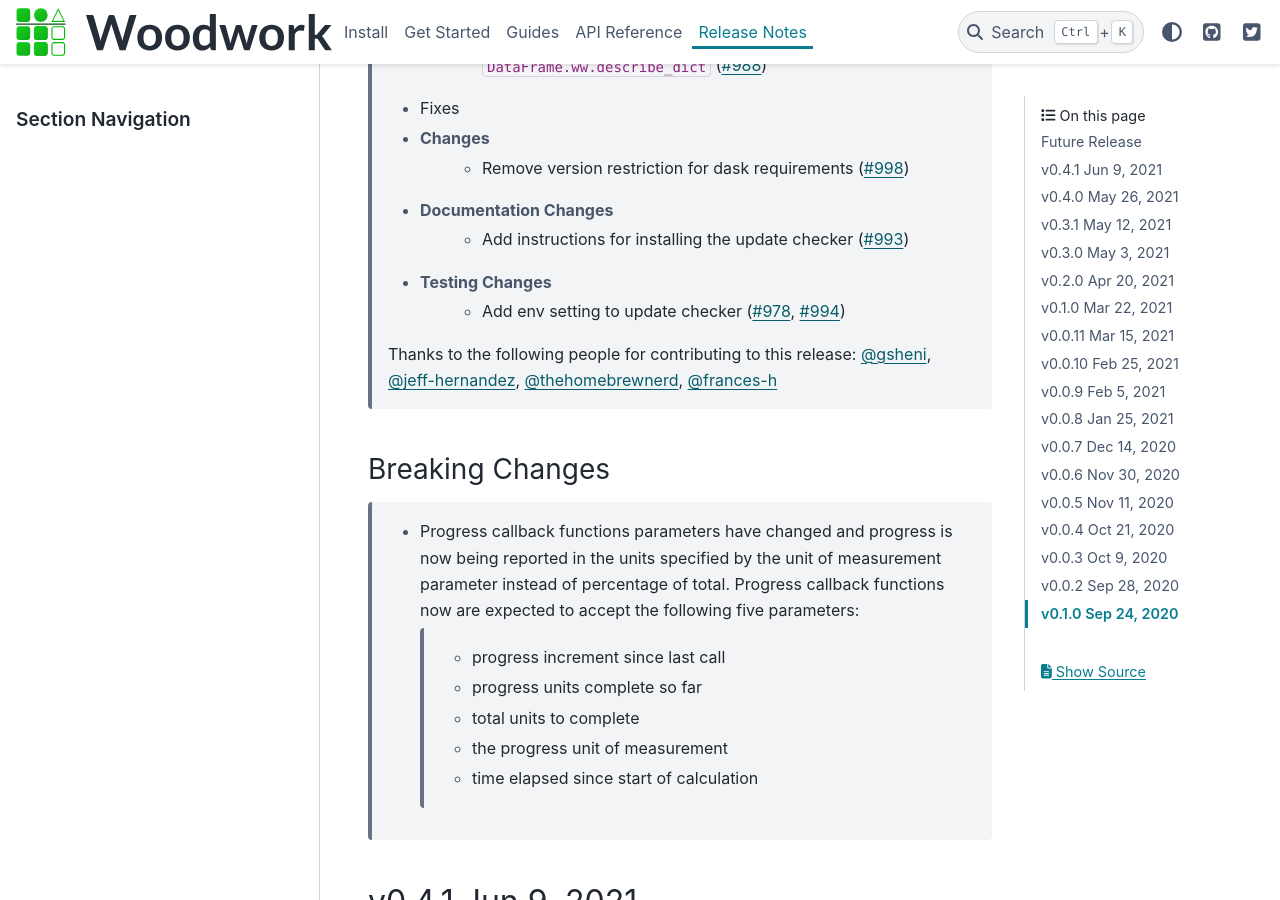
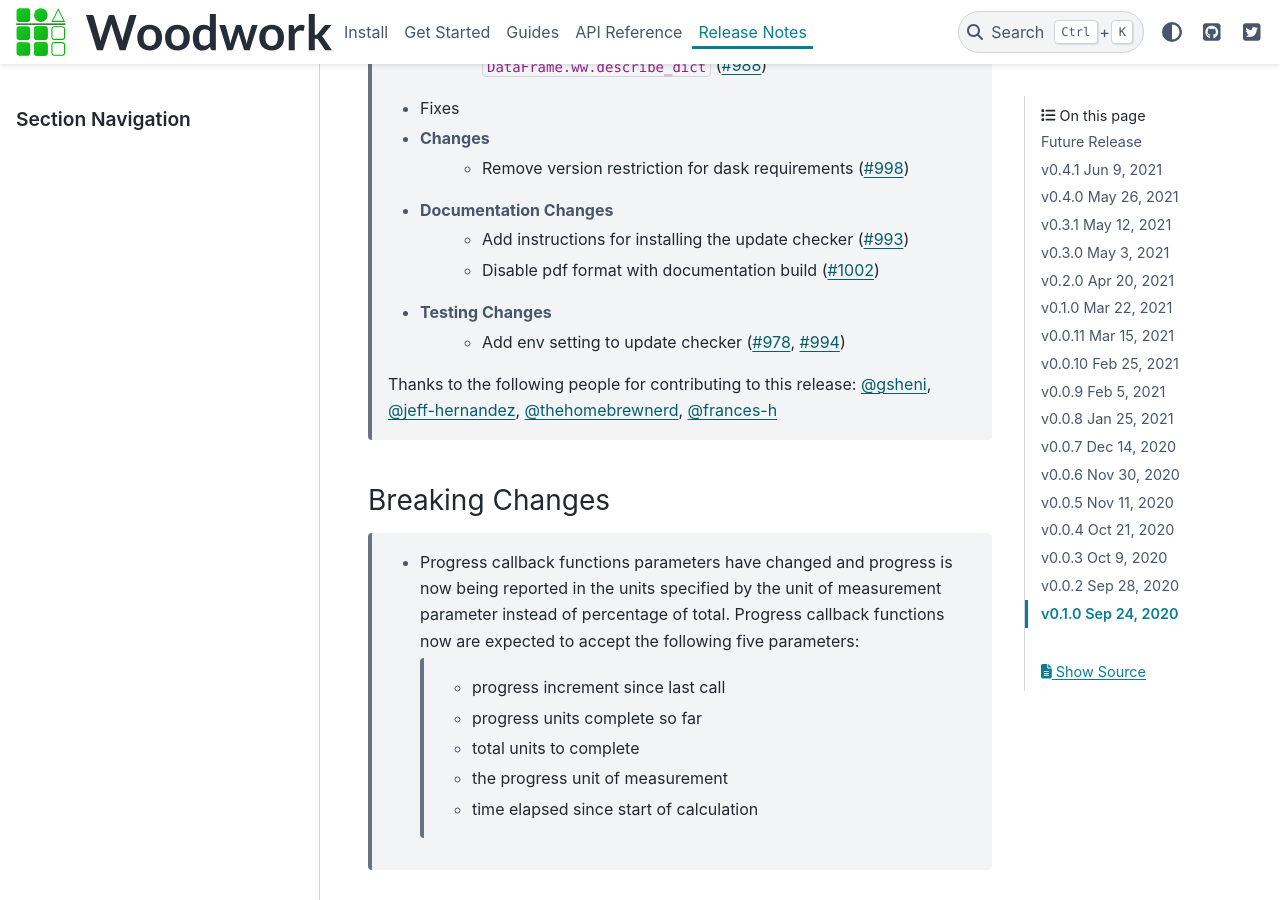
Before and after one commit to alteryx/woodwork, a Sphinx documentation site: the page built from docs/source/release_notes.rst, in a window 1280 px wide and 900 px high, scrolled down 340 px. Built offline with Sphinx 7.4.7 and the PyData theme 0.15.4, drawn with Linux system fonts in a browser that asks for light colours; comment, search, counter and statistics services are not loaded.

Commit message:
Update release_notes.rst

```diff
--- a/docs/source/release_notes.rst
+++ b/docs/source/release_notes.rst
@@ -13,6 +13,7 @@ Future Release
         * Remove version restriction for dask requirements (:pr:`998`)
     * Documentation Changes
         * Add instructions for installing the update checker (:pr:`993`)
+        * Disable pdf format with documentation build (:pr:`1002`)
     * Testing Changes
         * Add env setting to update checker (:pr:`978`, :pr:`994`)
 
```
